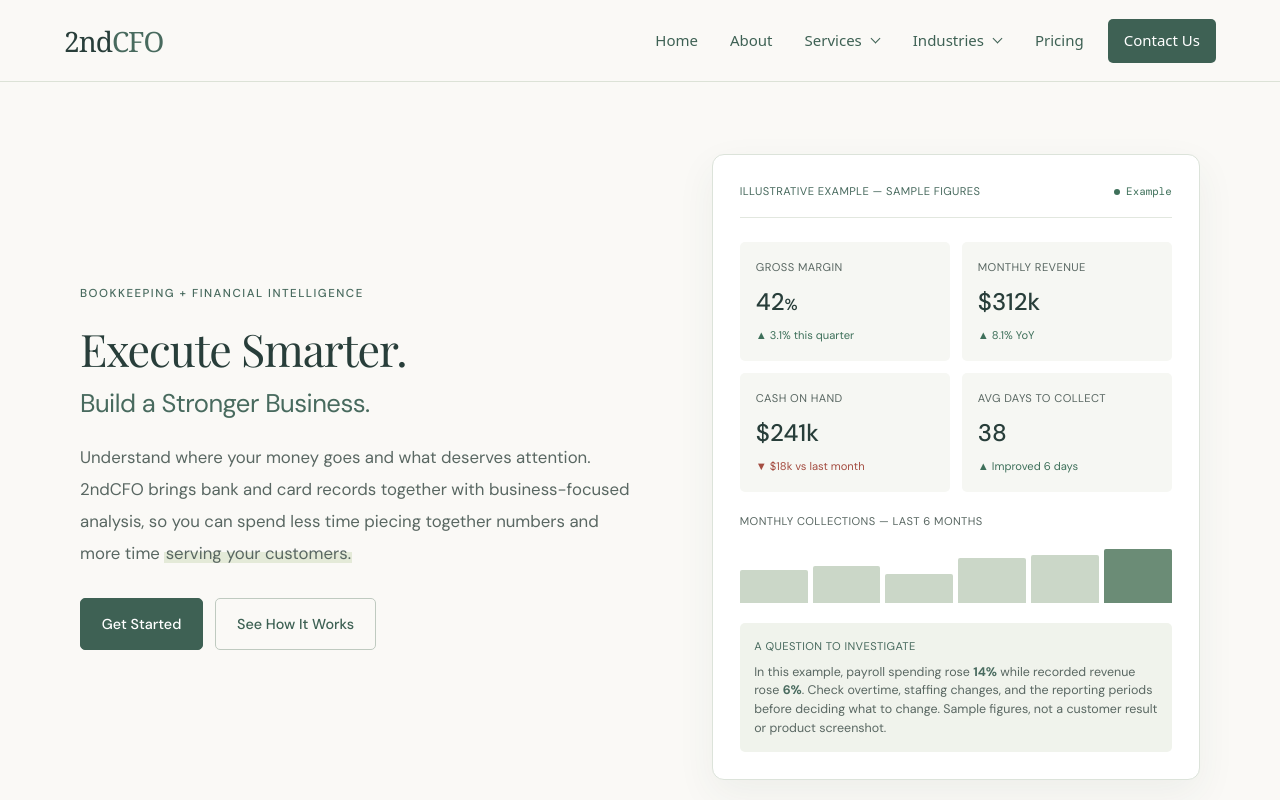
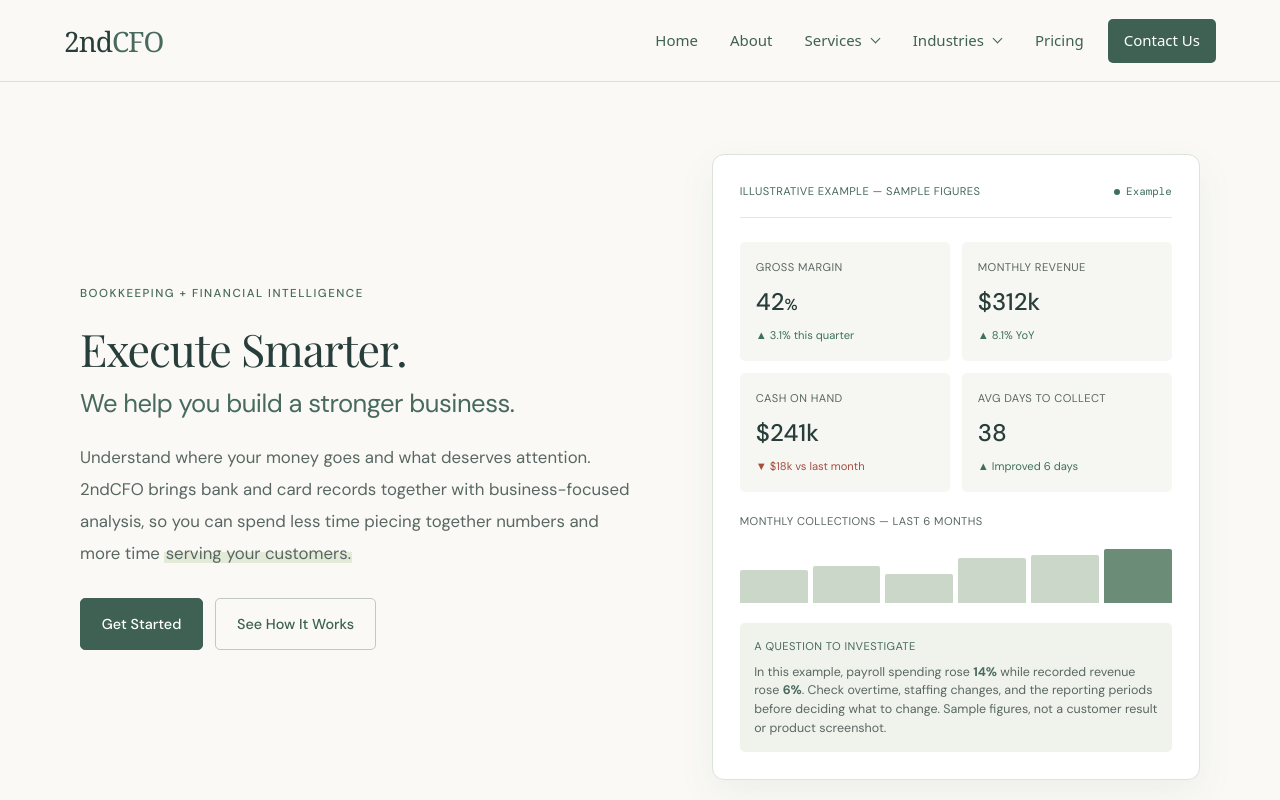
Before and after one commit to LNarayen/2ndCFO-Web, a website: page index.html in a window 1280 px wide. Shown: the top 800 px of the page. Drawn offline with nearby package versions, Linux system fonts and the light colour scheme; a web font is replaced by a local one.

Commit message:
Update supporting homepage hero line

```diff
--- a/index.html
+++ b/index.html
@@ -2294,7 +2294,7 @@ footer {
   <div>
     <div class="hero-label">Bookkeeping + Financial Intelligence</div>
     <h1>Execute Smarter.</h1>
-    <h2 class="hero-secondary">Build a Stronger Business.</h2>
+    <h2 class="hero-secondary">We help you build a stronger business.</h2>
     <p class="hero-sub">Understand where your money goes and what deserves attention. 2ndCFO brings bank and card records together with business-focused analysis, so you can spend less time piecing together numbers and more time <mark class="editorial-mark">serving your customers.</mark></p>
     <div class="hero-actions">
       <a href="contact.html" class="btn-primary">Get Started</a>
```
